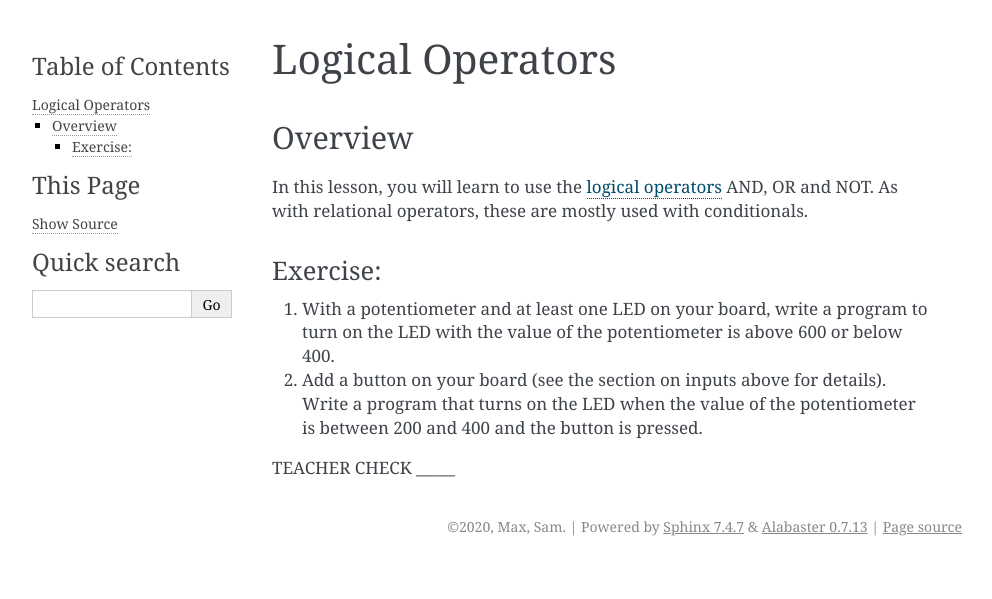
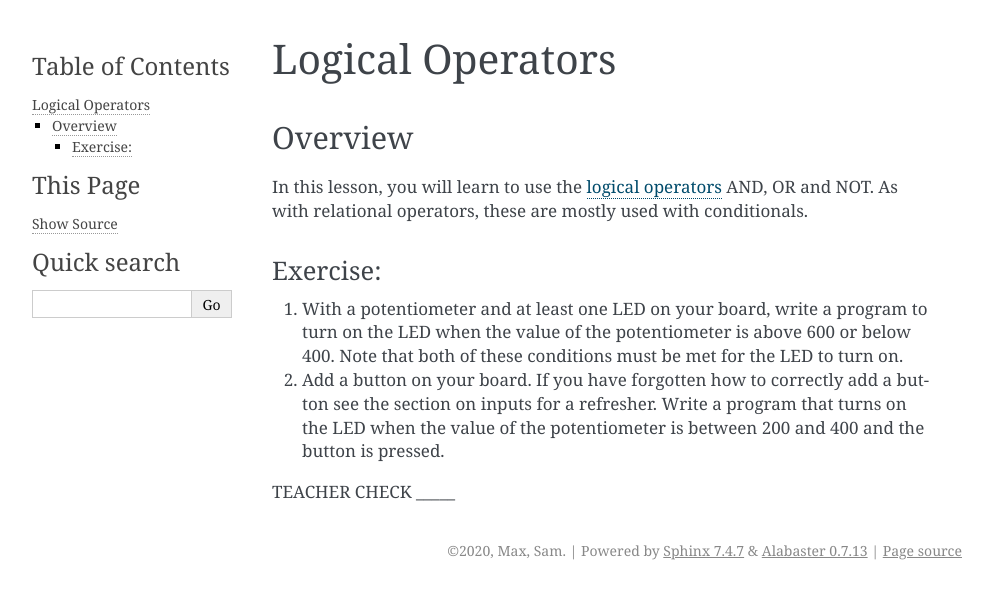
Before and after one commit to maxtkc/mvths-wiki, a Sphinx documentation site: the page built from docs/023-logical-operators.rst, in a window 1280 px wide. Shown: the top 599 px of the page, without its empty margins (148-1140 px from the left). Built offline with Sphinx 7.4.7, drawn with Linux system fonts in a browser that asks for light colours.

Commit message:
Update 023-logical-operators.rst

```diff
--- a/docs/023-logical-operators.rst
+++ b/docs/023-logical-operators.rst
@@ -13,10 +13,11 @@ Exercise:
 ~~~~~~~~~
 
 1. With a potentiometer and at least one LED on your board, write a
-   program to turn on the LED with the value of the potentiometer is
-   above 600 or below 400.
-2. Add a button on your board (see the section on inputs above for
-   details). Write a program that turns on the LED when the value of the
+   program to turn on the LED when the value of the potentiometer is
+   above 600 or below 400. Note that both of these conditions must be met for the
+   LED to turn on.
+
+2. Add a button on your board. If you have forgotten how to correctly add a button see the section on inputs for a refresher. Write a program that turns on the LED when the value of the
    potentiometer is between 200 and 400 and the button is pressed.
 
 TEACHER CHECK \_\_\_\_\_
```
